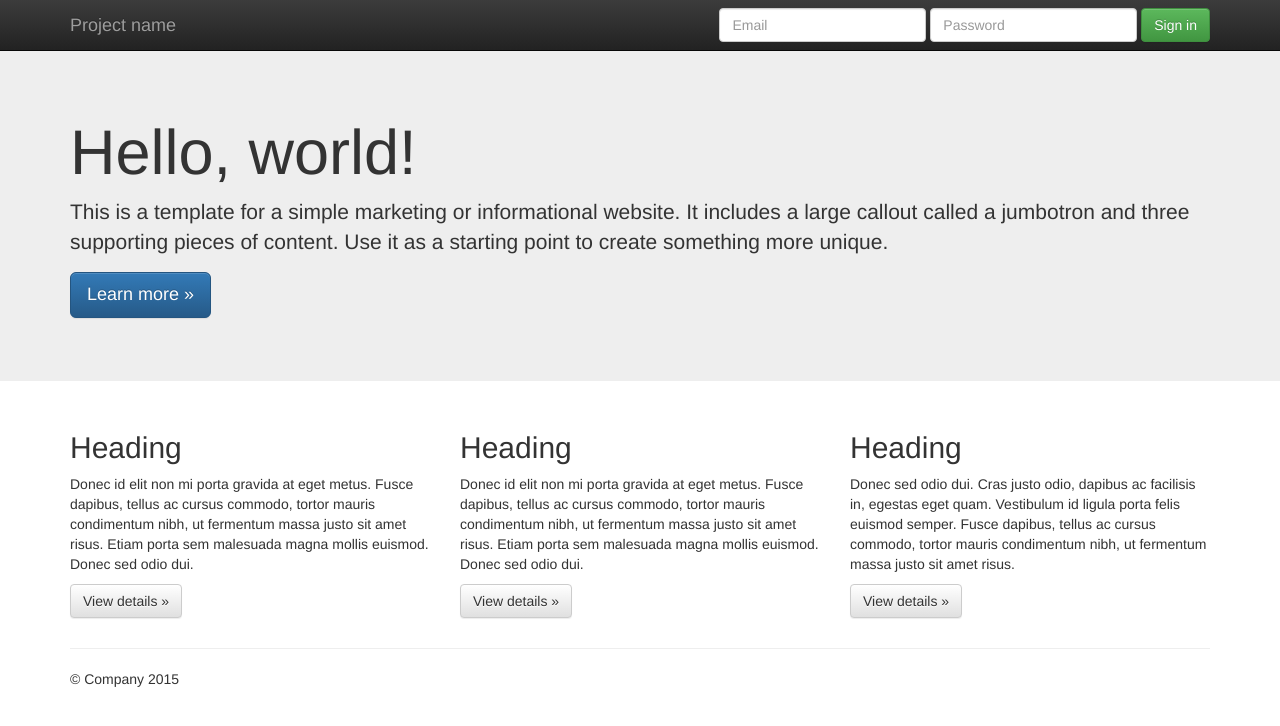
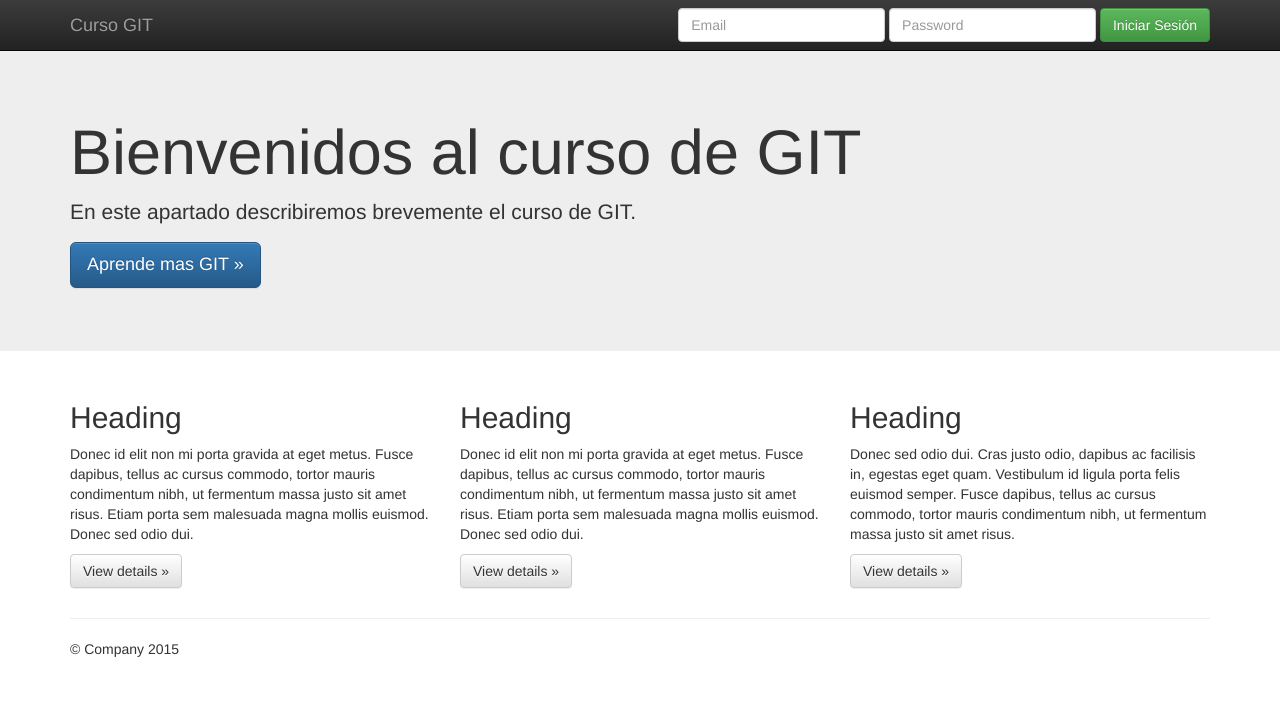
Before and after one commit to djimenezh/CursoGIT-, a plain HTML site: page index.html in a window 1280 px wide. Drawn offline with nearby package versions, Linux system fonts and the light colour scheme.

Commit message:
Se actualiza front- end del sitio, se editan labels y header de la pagina

```diff
--- a/index.html
+++ b/index.html
@@ -36,7 +36,7 @@
             <span class="icon-bar"></span>
             <span class="icon-bar"></span>
           </button>
-          <a class="navbar-brand" href="#">Project name</a>
+          <a class="navbar-brand" href="#">Curso GIT</a>
         </div>
         <div id="navbar" class="navbar-collapse collapse">
           <form class="navbar-form navbar-right" role="form">
@@ -46,7 +46,7 @@
             <div class="form-group">
               <input type="password" placeholder="Password" class="form-control">
             </div>
-            <button type="submit" class="btn btn-success">Sign in</button>
+            <button type="submit" class="btn btn-success">Iniciar Sesión</button>
           </form>
         </div><!--/.navbar-collapse -->
       </div>
@@ -55,9 +55,9 @@
     <!-- Main jumbotron for a primary marketing message or call to action -->
     <div class="jumbotron">
       <div class="container">
-        <h1>Hello, world!</h1>
-        <p>This is a template for a simple marketing or informational website. It includes a large callout called a jumbotron and three supporting pieces of content. Use it as a starting point to create something more unique.</p>
-        <p><a class="btn btn-primary btn-lg" href="#" role="button">Learn more &raquo;</a></p>
+        <h1>Bienvenidos al curso de GIT</h1>
+        <p>En este apartado describiremos brevemente el curso de GIT.</p>
+        <p><a class="btn btn-primary btn-lg" href="#" role="button">Aprende mas GIT  &raquo;</a></p>
       </div>
     </div>
 
```
